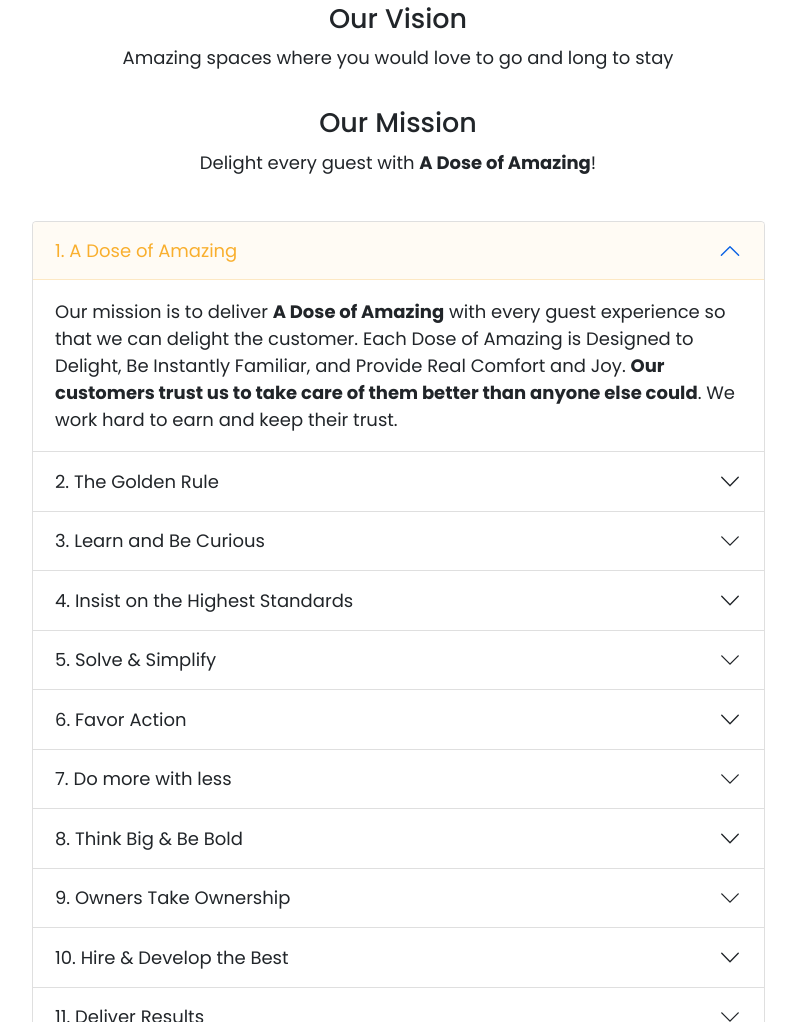
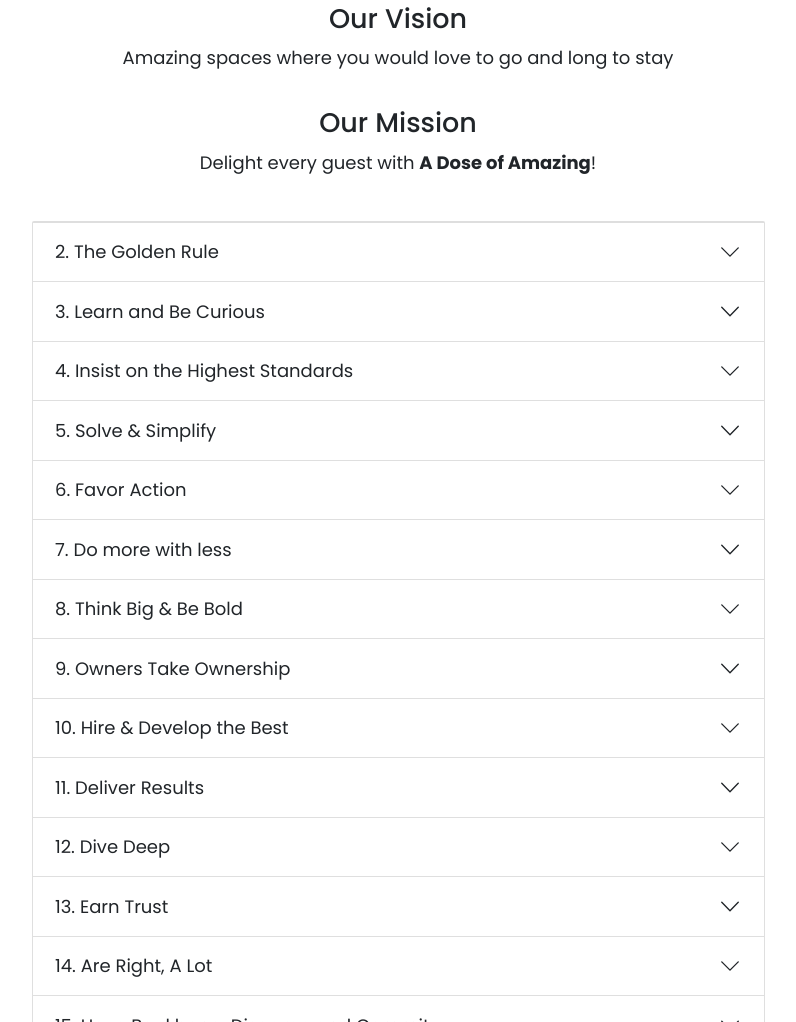
Before and after one commit to suzonkhan/the-tangerine-sunsets-way, a plain HTML site: page index.html in a window 1280 px wide. Shown: the part 7557-8579 px from the top of the page, without its empty margins (242-1038 px from the left). Drawn offline with Linux system fonts and the light colour scheme.

Commit message:
Collapes all

```diff
--- a/index.html
+++ b/index.html
@@ -429,12 +429,12 @@
                     <div class="accordion" id="accordionExample">
                         <div class="accordion-item">
                             <h2 class="accordion-header" id="headingOne">
-                                <button class="accordion-button" type="button" data-bs-toggle="collapse"
-                                        data-bs-target="#collapseOne" aria-expanded="true" aria-controls="collapseOne">
+                                <button class="accordion-button collapse" type="button" data-bs-toggle="collapse"
+                                        data-bs-target="#collapseOne" aria-expanded="false" aria-controls="collapseOne">
                                     1. A Dose of Amazing
                                 </button>
                             </h2>
-                            <div id="collapseOne" class="accordion-collapse collapse show" aria-labelledby="headingOne"
+                            <div id="collapseOne" class="accordion-collapse collapse" aria-labelledby="headingOne"
                                  data-bs-parent="#accordionExample">
                                 <div class="accordion-body">
                                     Our mission is to deliver <strong>A Dose of Amazing</strong> with every guest
```
Also changed, not shown: ts-standards.html (+3 -3 lines).
